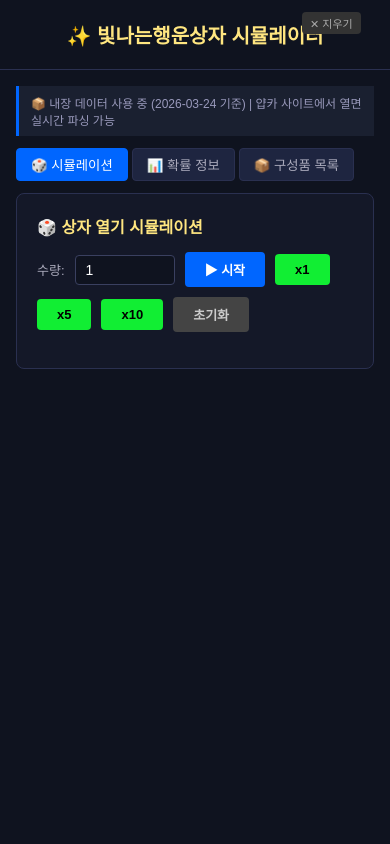
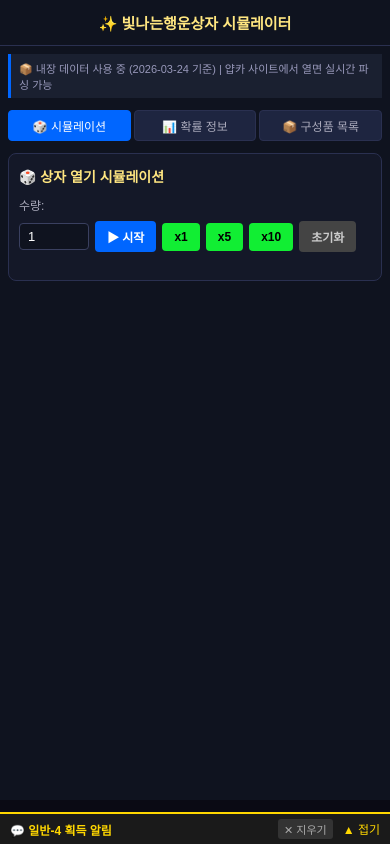
Before and after one commit to siru-V95/siru.io, a plain HTML site: page index.html in a window 390 px wide. Drawn offline with Linux system fonts and the light colour scheme; no server answers.

Commit message:
반응형 추가

```diff
--- a/index.html
+++ b/index.html
@@ -46,7 +46,8 @@
   .result-card .label { color: #778; font-size: 11px; margin-bottom: 4px; }
   .result-card .value { color: #ffe680; font-size: 20px; font-weight: bold; }
 
-  .result-table-wrap { overflow-x: auto; }
+  .result-table-wrap { overflow-x: auto; -webkit-overflow-scrolling: touch; }
+  .result-table { min-width: 480px; }
   .result-table td { font-size: 12px; }
   .result-table .cnt { color: #ffe680; font-weight: bold; text-align: right; }
   .result-table .pct { color: #7af; text-align: right; }
@@ -65,20 +66,42 @@
   /* 알림 */
   .notice { background: #1a2030; border-left: 3px solid #0066ff; padding: 8px 12px; color: #99b; margin-bottom: 12px; font-size: 12px; }
 
-  /* 좌측 상단 채팅 알림 */
+  /* 하단 채팅 래퍼 */
+  #chatWrapper {
+    position: fixed;
+    bottom: 0;
+    left: 0;
+    width: 100%;
+    max-width: 320px;
+    z-index: 9999;
+    pointer-events: all;
+  }
+  /* 채팅 헤더 (접기/펼치기 바) */
+  #chatHeader {
+    display: flex;
+    align-items: center;
+    justify-content: space-between;
+    background: #1a1a1a;
+    border-top: 2px solid #ffd700;
+    padding: 5px 10px;
+    cursor: pointer;
+    user-select: none;
+  }
+  #chatHeader .chat-title { color: #ffd700; font-size: 12px; font-weight: bold; }
+  #chatHeader .chat-toggle { color: #ffd700; font-size: 12px; }
+  #chatHeader .chat-clear { color: #aaa; font-size: 11px; background: #333; border: none; border-radius: 3px; padding: 2px 6px; cursor: pointer; }
+  #chatHeader .chat-clear:hover { background: #555; }
+  /* 채팅 메시지 목록 */
   #chatBox {
-    position: fixed;
-    top: 12px;
-    left: 12px;
-    width: 280px;
-    max-height: 420px;
+    max-height: 240px;
     overflow-y: auto;
-    z-index: 9999;
     display: flex;
     flex-direction: column;
     gap: 5px;
-    pointer-events: all;
+    padding: 8px 8px 4px 8px;
+    background: rgba(10,10,20,0.92);
   }
+  #chatBox.hidden { display: none; }
   #chatBox::-webkit-scrollbar { width: 4px; }
   #chatBox::-webkit-scrollbar-thumb { background: #ffd700; border-radius: 2px; }
   .chat-msg {
@@ -123,21 +146,6 @@
   .chat-msg.rare .chat-item {
     font-size: 14px;
   }
-  #chatClearBtn {
-    position: fixed;
-    top: 12px;
-    left: 302px;
-    z-index: 9999;
-    background: #333;
-    color: #aaa;
-    border: none;
-    border-radius: 4px;
-    padding: 3px 8px;
-    font-size: 11px;
-    cursor: pointer;
-    pointer-events: all;
-  }
-  #chatClearBtn:hover { background: #555; }
   .loading { text-align: center; color: #7af; padding: 20px; }
   .error { color: #f88; padding: 8px; }
 
@@ -145,13 +153,72 @@
   .high { color: #f88; }
   .mid { color: #fe8; }
   .low { color: #8f8; }
+
+  /* ==================== 반응형 모바일 ==================== */
+  @media (max-width: 600px) {
+    body { font-size: 12px; }
+
+    h1 { font-size: 15px; padding: 12px 8px; }
+
+    .container { padding: 8px; }
+
+    /* 탭 버튼 */
+    .tabs { gap: 3px; }
+    .tab-btn { padding: 6px 10px; font-size: 12px; flex: 1; text-align: center; }
+
+    /* 시뮬 박스 */
+    .sim-box { padding: 12px 10px; }
+    .sim-box h2 { font-size: 14px; margin-bottom: 10px; }
+
+    /* 컨트롤 버튼 줄 */
+    .sim-controls { gap: 6px; }
+    .sim-controls label { width: 100%; margin-bottom: 2px; }
+    .sim-controls input[type=number] { width: 70px; font-size: 13px; padding: 5px 8px; }
+    .btn { padding: 7px 12px; font-size: 12px; }
+
+    /* 요약 카드 */
+    .result-summary { gap: 8px; }
+    .result-card { flex: 1; min-width: 90px; padding: 8px 10px; }
+    .result-card .value { font-size: 16px; }
+
+    /* 결과 테이블 */
+    .result-table-wrap { overflow-x: auto; -webkit-overflow-scrolling: touch; }
+    .result-table th, .result-table td { font-size: 11px; padding: 5px 6px; white-space: nowrap; }
+    .result-table thead th:first-child { display: none; }
+    .result-table tbody td:first-child { display: none; }
+
+    /* 확률 바 테이블 */
+    table th, table td { font-size: 11px; padding: 5px 6px; }
+    .progress-bg { width: 80px !important; }
+
+    /* 그룹 배지 */
+    .group-badge { font-size: 10px; padding: 1px 4px; }
+
+    /* 알림 바 */
+    .notice { font-size: 11px; padding: 6px 8px; }
+
+    /* 채팅 래퍼 - 모바일에서 전체 너비 */
+    #chatWrapper { max-width: 100%; }
+    #chatBox { max-height: 160px; }
+    .chat-msg { font-size: 11px; padding: 5px 8px; }
+    .chat-msg .chat-item { font-size: 12px; }
+  }
 </style>
 </head>
 <body>
 
-<!-- 좌측 상단 채팅 알림 -->
-<div id="chatBox"></div>
-<button id="chatClearBtn" onclick="clearChat()">✕ 지우기</button>
+<!-- 하단 채팅 알림 -->
+<div id="chatWrapper">
+  <div id="chatBox"></div>
+  <div id="chatHeader" onclick="toggleChat()">
+    <span class="chat-title">💬 일반-4 획득 알림</span>
+    <span>
+      <button class="chat-clear" onclick="event.stopPropagation(); clearChat()">✕ 지우기</button>
+      &nbsp;
+      <span class="chat-toggle" id="chatToggleIcon">▲ 접기</span>
+    </span>
+  </div>
+</div>
 
 <h1>✨ 빛나는행운상자 시뮬레이터</h1>
 
@@ -208,7 +275,8 @@
     <div class="sim-box">
       <h2>📊 그룹별 확률 구조</h2>
       <div class="notice">상자 1개 오픈 시 일반 그룹 중 1개가 선택되며, 보너스 그룹은 항상 지급됩니다.</div>
-      <table>
+      <div style="overflow-x:auto;-webkit-overflow-scrolling:touch">
+      <table style="min-width:400px">
         <thead>
           <tr>
             <th>그룹명</th>
@@ -220,6 +288,7 @@
         </thead>
         <tbody id="groupProbTable"></tbody>
       </table>
+      </div>
     </div>
   </div>
 
@@ -228,7 +297,8 @@
     <div class="sim-box">
       <h2>📦 전체 구성품 목록</h2>
       <div class="notice">실제 확률 = 그룹 확률 × 그룹 내 확률 (보너스 그룹 제외)</div>
-      <table>
+      <div style="overflow-x:auto;-webkit-overflow-scrolling:touch">
+      <table style="min-width:420px">
         <thead>
           <tr>
             <th>그룹</th>
@@ -240,6 +310,7 @@
         </thead>
         <tbody id="allItemsTable"></tbody>
       </table>
+      </div>
     </div>
   </div>
 
@@ -597,6 +668,18 @@ function clearChat() {
   document.getElementById('chatBox').innerHTML = '';
 }
 
+function toggleChat() {
+  const box = document.getElementById('chatBox');
+  const icon = document.getElementById('chatToggleIcon');
+  if (box.classList.contains('hidden')) {
+    box.classList.remove('hidden');
+    icon.textContent = '▲ 접기';
+  } else {
+    box.classList.add('hidden');
+    icon.textContent = '▼ 펼치기';
+  }
+}
+
 // ============================================================
 // 초기화
 // ============================================================
```
